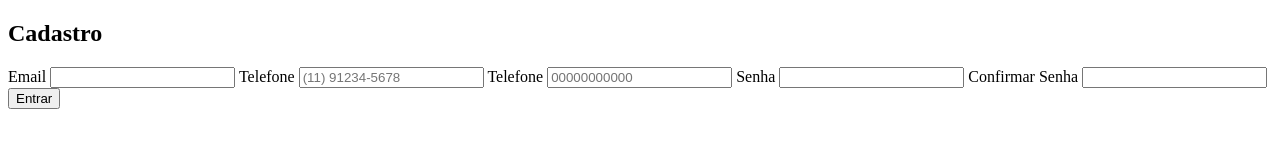
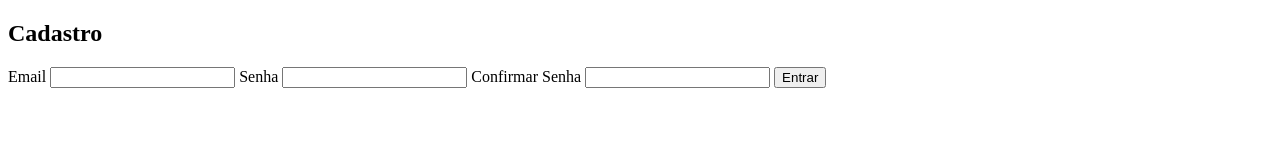
Before and after one commit to Davisantos05/Aulas---IW., a plain HTML site: page Cadastro/index.html in a window 1280 px wide. Drawn offline with Linux system fonts and the light colour scheme.

Commit message:
Cadastro quase completo

```diff
--- a/Cadastro/index.html
+++ b/Cadastro/index.html
@@ -4,6 +4,7 @@
     <meta charset="UTF-8">
     <meta name="viewport" content="width=device-width, initial-scale=1.0">
     <title>Login</title>
+    <link rel="stylesheet" type="text/css" href="style.css">
 </head>
 <body>
 
@@ -16,12 +17,6 @@
 <form id="loginform">
 <label for="email"> Email </label>
 <input type="email" id="email" name="email" required/>
-
-<label for="telefone"> Telefone</label>
-<input type="tel" id="telefone" name="telefone" placeholder="(11) 91234-5678" required/>
-
-<label for="cpf"> Telefone</label>
-<input type="text" id="cpf" name="cpf" placeholder="00000000000" required/>
 
 <label for="senha"> Senha</label>
 <input type="password" id="Senha" name="Senha" required/>
```
